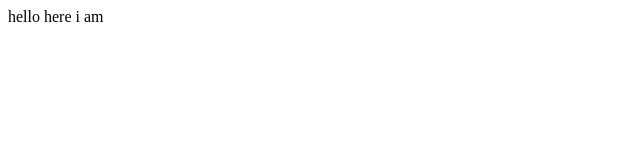
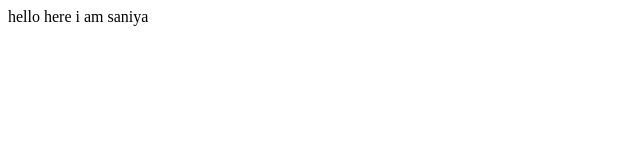
Before and after one commit to saniya-khurana/codeClauseInternship_web, a plain HTML site: page index.html in a window 1280 px wide. Shown: the full height of the page, 0-640 px from the left. Drawn offline with Linux system fonts and the light colour scheme.

Commit message:
more changes

```diff
--- a/index.html
+++ b/index.html
@@ -6,6 +6,6 @@
     <title>Document</title>
 </head>
 <body>
-    hello here i am
+    hello here i am saniya
 </body>
 </html>
```
